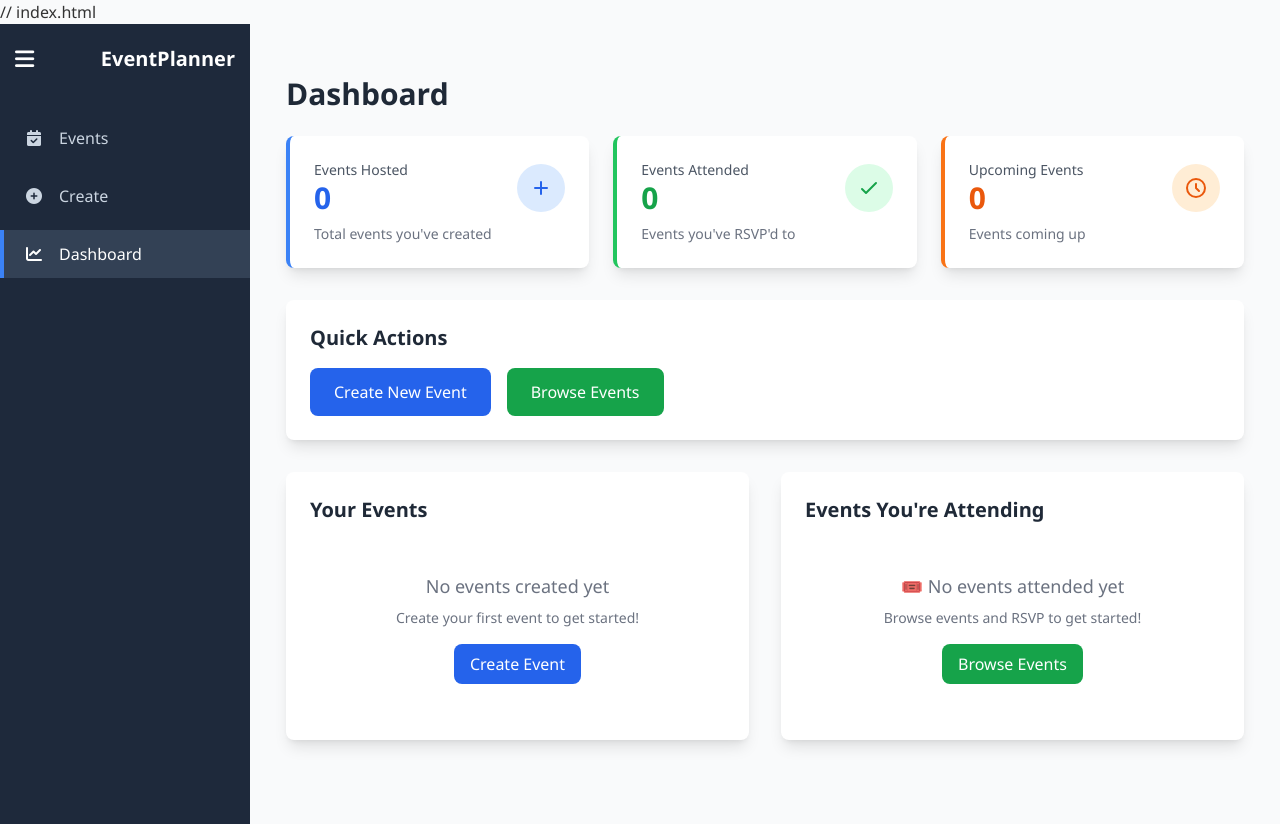
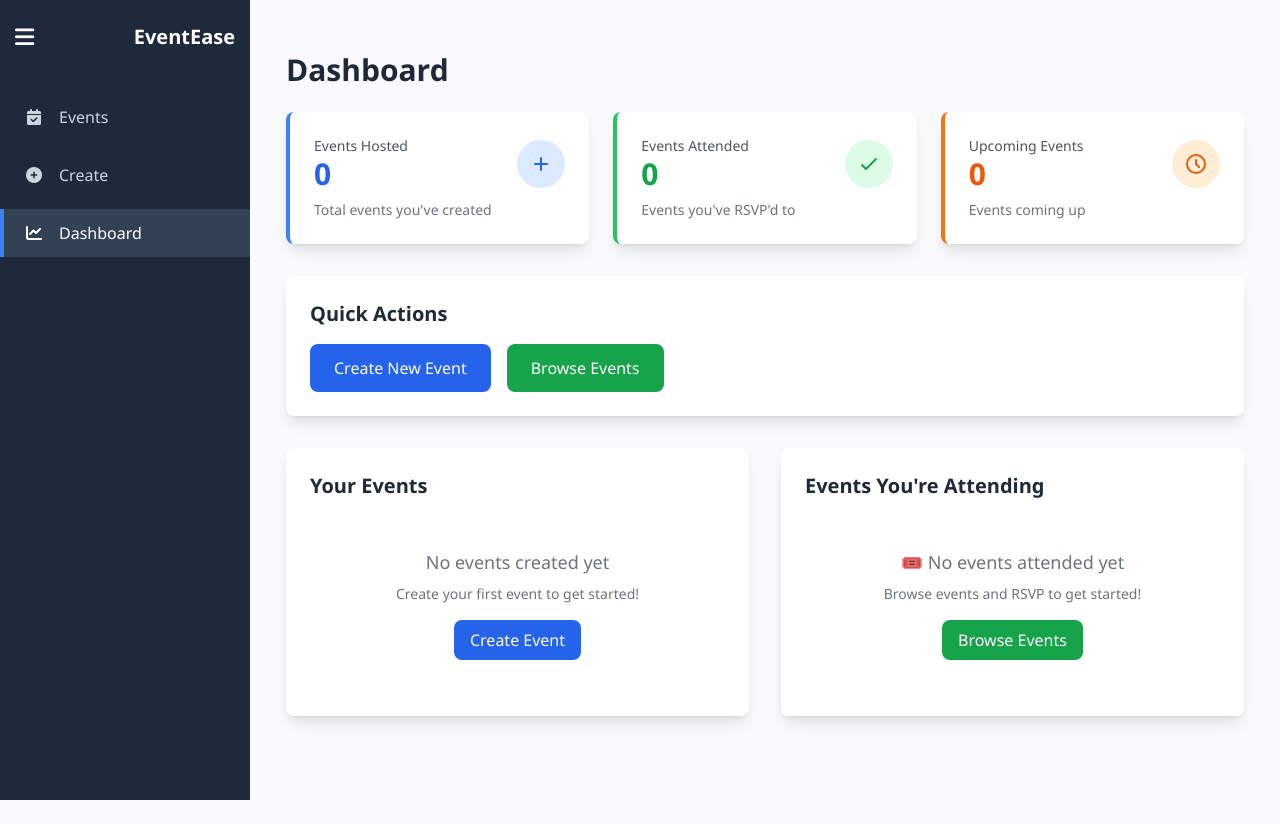
Before and after one commit to yvonnenyambura/EventPlanner, a plain HTML site: page index.html in a window 1280 px wide. After the commit the page ends 800 px from the top, so only its background shows below. Drawn offline with nearby package versions, Linux system fonts and the light colour scheme.

Commit message:
name change

```diff
--- a/index.html
+++ b/index.html
@@ -1,5 +1,3 @@
-// index.html
-
 <!DOCTYPE html>
 <html lang="en">
   <head>
@@ -19,7 +17,7 @@
       <nav class="sidebar">
         <div class="top-section">
           <button class="toggle-btn"><i class="fas fa-bars"></i></button>
-          <h2 class="logo">EventPlanner</h2>
+          <h2 class="logo">EventEase</h2>
         </div>
         <ul class="nav-links">
           <li><a href="#" class="nav-link active" data-view="events"><i class="fas fa-calendar-check"></i><span>Events</span></a></li>
```
